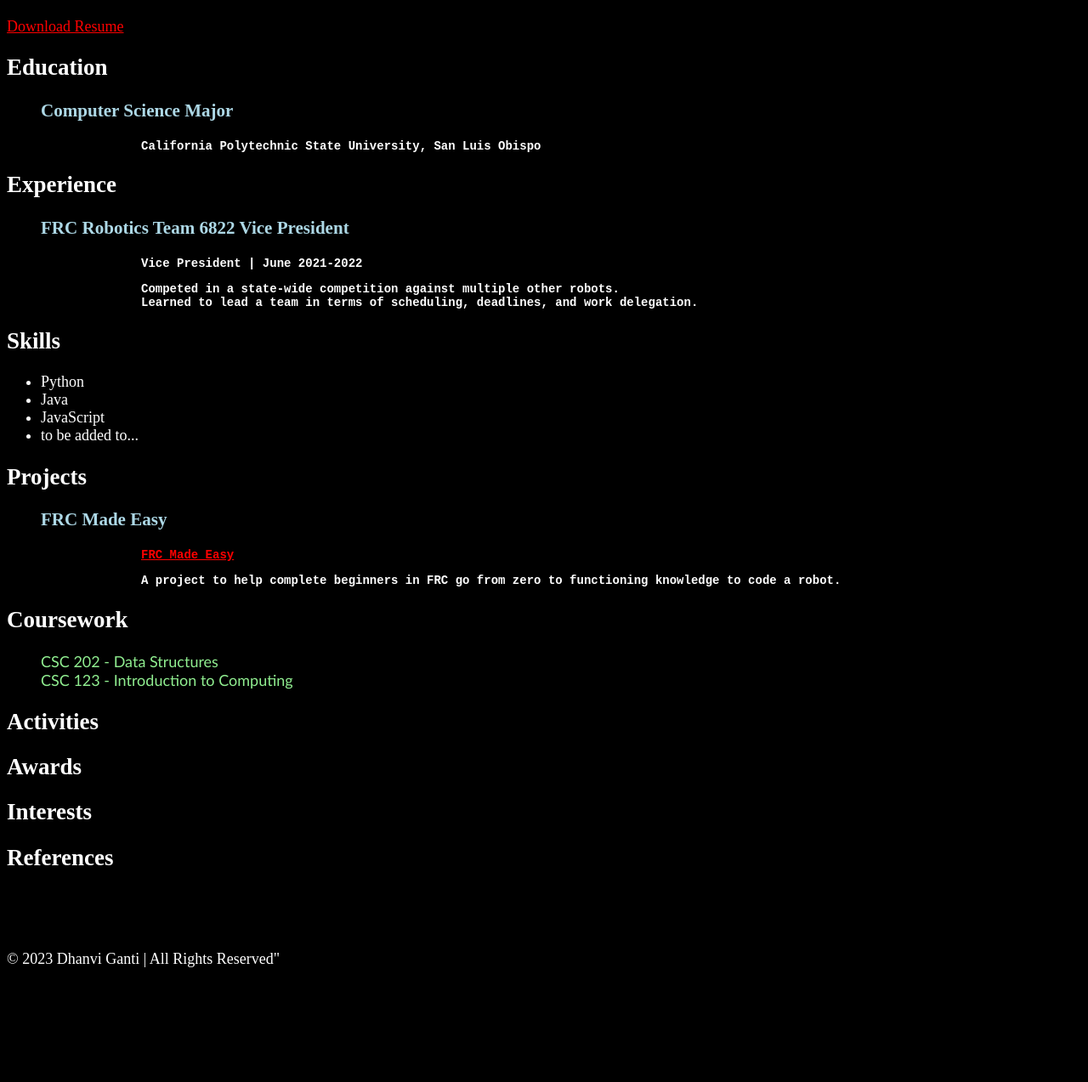
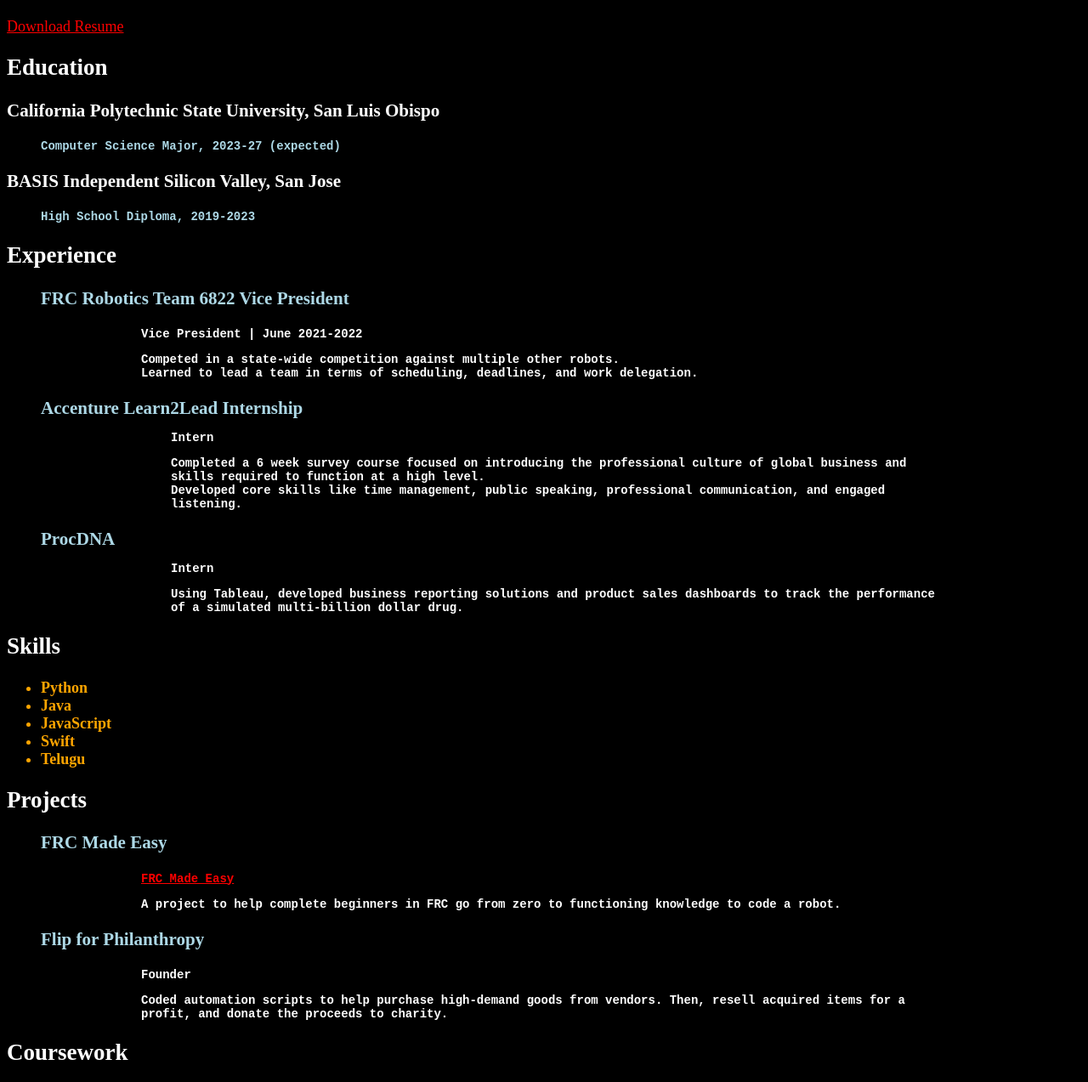
Before and after one commit to drdonv/drdonv.github.io, a plain HTML site: page resume.html in a window 1280 px wide. Shown: the part 359-1632 px from the top of the page at 85% size. Before the commit the page ends 1506 px from the top, so only its background shows below. Drawn offline with Linux system fonts and the light colour scheme.

Commit message:
Fixed up some styling, added more to resume, edited out some minor errors in all html files.

```diff
--- a/resume.html
+++ b/resume.html
@@ -24,8 +24,12 @@
                 <section class="section">
                     <h2 class="section-title">Education</h2>
                     <div class="entry">
-                        <h3 class="entry-title">Computer Science Major</h3>
-                        <p class="entry-info">California Polytechnic State University, San Luis Obispo</p>
+                        <h3 class="entry-info">California Polytechnic State University, San Luis Obispo</h3>
+                        <p class="entry-title">Computer Science Major, 2023-27 (expected)</p>
+                    </div>
+                    <div class="entry">
+                        <h3 class="entry-info">BASIS Independent Silicon Valley, San Jose</h3>
+                        <p class="entry-title">High School Diploma, 2019-2023</p>
                     </div>
                 </section>
                 <section class="section">
@@ -35,6 +39,16 @@
                         <p class="entry-info">Vice President | June 2021-2022</p>
                         <p class="entry-description">Competed in a state-wide competition against multiple other robots.<br>Learned to lead a team in terms of scheduling, deadlines, and work delegation.</p>
                     </div>
+                    <div>
+                        <h3 class="entry-title">Accenture Learn2Lead Internship</h>
+                            <p class="entry-info">Intern</p>
+                            <p class="entry-description">Completed a 6 week survey course focused on introducing the professional culture of global business and skills required to function at a high level.<br>Developed core skills like time management, public speaking, professional communication, and engaged listening.</p>
+                    </div>
+                    <div>
+                        <h3 class="entry-title">ProcDNA</h>
+                            <p class="entry-info">Intern</p>
+                            <p class="entry-description">Using Tableau, developed business reporting solutions and product sales dashboards to track the performance of a simulated multi-billion dollar drug.</p>
+                    </div>
                 </section>
                 <section class="section">
                     <h2 class="section-title">Skills</h2>
@@ -42,7 +56,8 @@
                         <li>Python</li>
                         <li>Java</li>
                         <li>JavaScript</li>
-                        <li>to be added to...</li>
+                        <li>Swift</li>
+                        <li>Telugu</li>
                     </ul>
                 </section>
                 <section class="section">
@@ -52,12 +67,17 @@
                         <p class="entry-info"><a href="https://frc-rtd.readthedocs.io/en/latest/">FRC Made Easy</a></p>
                         <p class="entry-description">A project to help complete beginners in FRC go from zero to functioning knowledge to code a robot.</p>
                     </div>
+                    <div class="entry">
+                        <h3 class="entry-title">Flip for Philanthropy</h3>
+                        <p class="entry-info">Founder</a></p>
+                        <p class="entry-description">Coded automation scripts to help purchase high-demand goods from vendors. Then, resell acquired items for a profit, and donate the proceeds to charity.</p>
+                    </div>
                 </section>
                 <section class="section">
                     <h2 class="section-title">Coursework</h2>
                     <ul class="course-list">CSC 202 - Data Structures<br>CSC 123 - Introduction to Computing</ul>
                 </section>
-                <section class="section">
+                <!-- <section class="section">
                     <h2 class="section-title">Activities</h2>
                 </section>
                 <section class="section">
@@ -68,10 +88,10 @@
                 </section>
                 <section class="section">
                     <h2 class="section-title">References</h2>
-                </section>
+                </section>-->
             </div>
             To access my resume, please contact me for a full document.
         </main>
-        <footer>© 2023 Dhanvi Ganti | All Rights Reserved"</footer>
+        <footer>© 2023 Dhanvi Ganti | All Rights Reserved</footer>
     </body>
 </html>
--- a/styles.css
+++ b/styles.css
@@ -125,3 +125,8 @@
   margin-left: 40px;
   color: lightblue;
 }
+
+.skill-list {
+  color: orange;
+  font-weight: bold;
+}
```
Also changed, not shown: contact.html (+1 -1 lines), index.html (+1 -1 lines), portfolio.html (+1 -1 lines).
